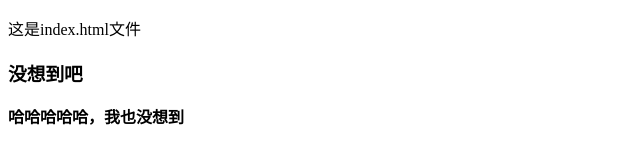
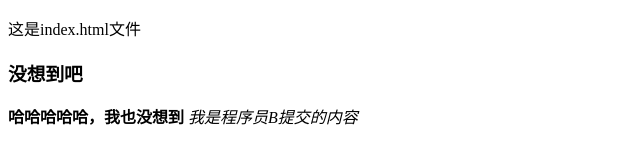
Before and after one commit to qianduankf/git_demo, a plain HTML site: page index.html in a window 1280 px wide. Shown: the whole page, without its empty margins (0-640 px from the left). Drawn offline with Linux system fonts and the light colour scheme.

Commit message:
B的第一次提交

```diff
--- a/index.html
+++ b/index.html
@@ -12,6 +12,7 @@
     <p>这是index.html文件</p>
     <h3>没想到吧</h3>
     <b>哈哈哈哈哈，我也没想到</b>
+    <i>我是程序员B提交的内容</i>
 </body>
 
 </html>
```
